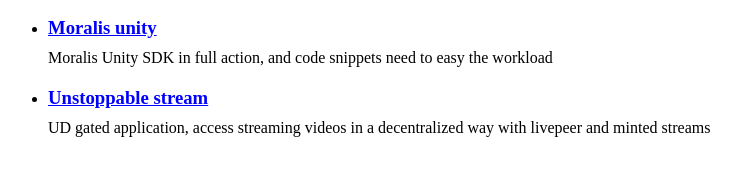
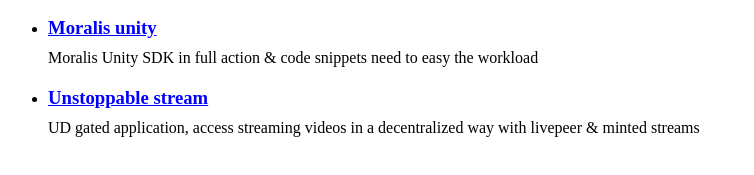
Before and after one commit to 0xPr0f/0xPr0f.github.io, a plain HTML site: page index.html in a window 1280 px wide. Shown: the part 641-816 px from the top of the page, without its empty margins (242-996 px from the left). Drawn offline with Linux system fonts and the light colour scheme.

Commit message:
git push

```diff
--- a/index.html
+++ b/index.html
@@ -75,8 +75,8 @@
                 ><h3>Moralis unity</h3></a
               >
               <p>
-                Moralis Unity SDK in full action, and code snippets need to easy
-                the workload
+                Moralis Unity SDK in full action &amp; code snippets need to
+                easy the workload
               </p>
             </div>
           </li>
@@ -87,7 +87,7 @@
               >
               <p>
                 UD gated application, access streaming videos in a decentralized
-                way with livepeer and minted streams
+                way with livepeer &amp; minted streams
               </p>
             </div>
           </li>
```
